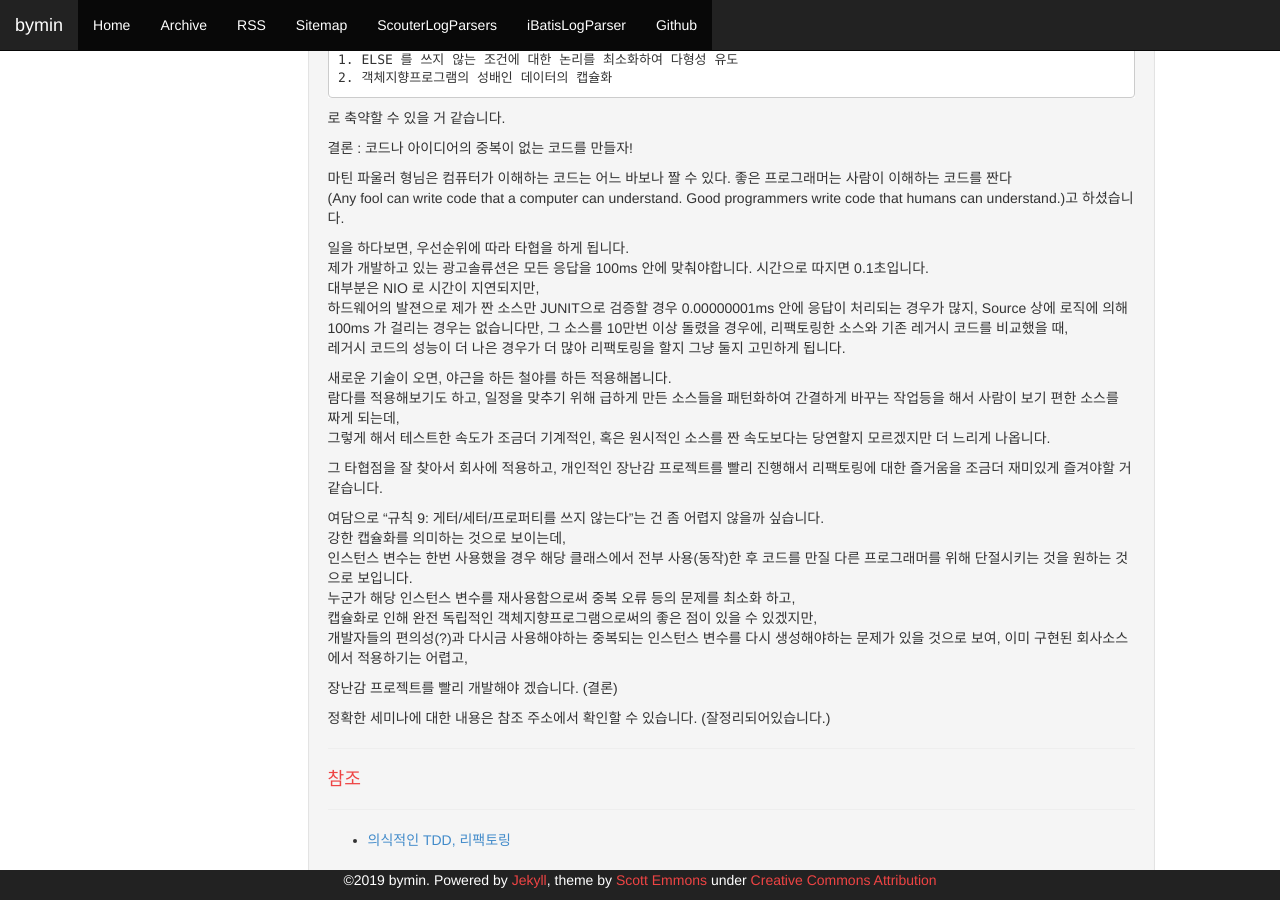
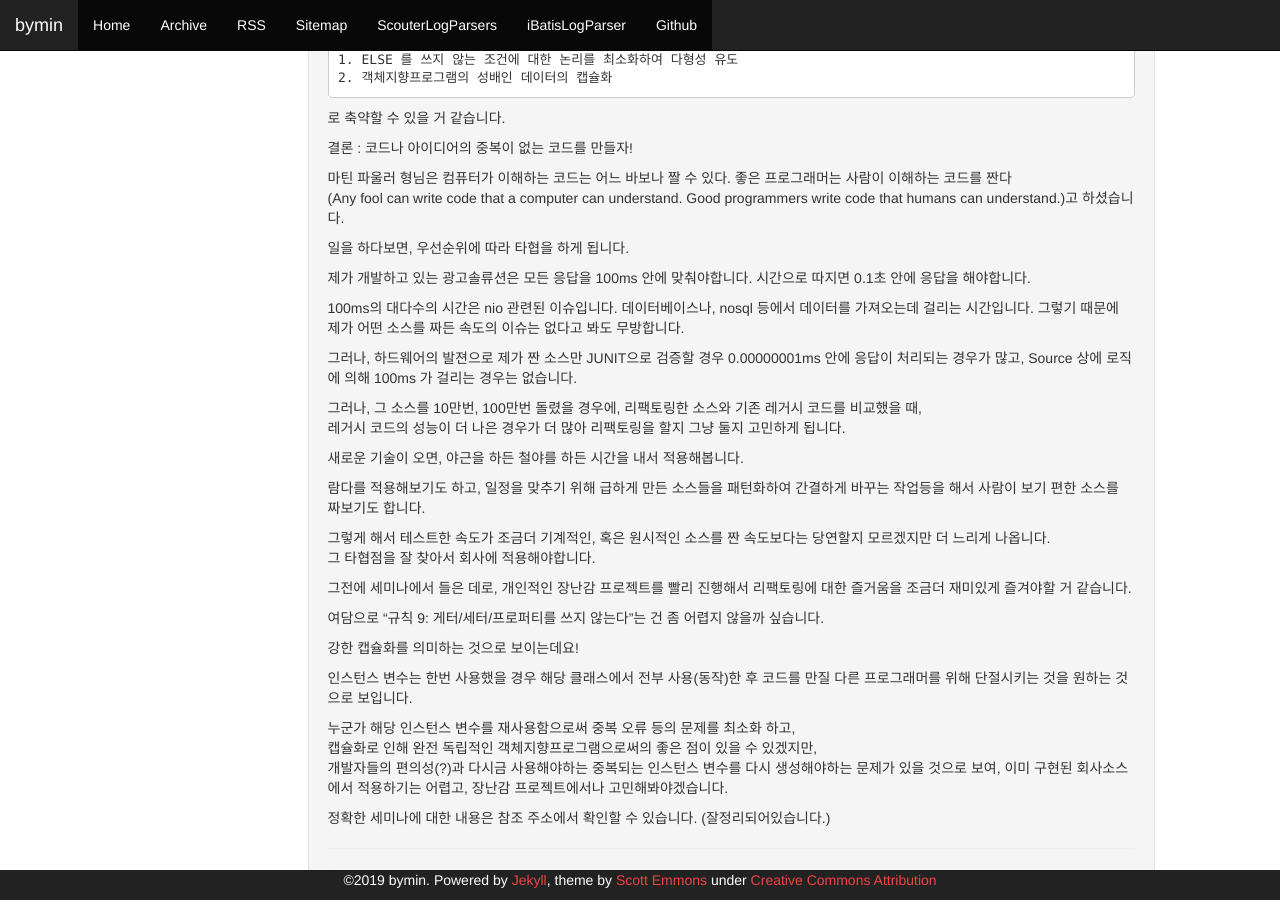
Before and after one commit to youngclown/youngclown.github.io, a Jekyll site: the page built from _posts/2019-04-26-baemin20190425.md, in a window 1280 px wide and 900 px high, scrolled down 951 px. Built offline with Jekyll 4.4.1, drawn with Linux system fonts in a browser that asks for light colours.

Commit message:
문구 가담듬기

```diff
--- a/_posts/2019-04-26-baemin20190425.md
+++ b/_posts/2019-04-26-baemin20190425.md
@@ -51,25 +51,40 @@ comments: true
 (Any fool can write code that a computer can understand. Good programmers write code that humans can understand.)고 하셨습니다.
 
 일을 하다보면, 우선순위에 따라 타협을 하게 됩니다.
-제가 개발하고 있는 광고솔류션은 모든 응답을 100ms 안에 맞춰야합니다. 시간으로 따지면 0.1초입니다.
-대부분은 NIO 로 시간이 지연되지만,
-하드웨어의 발젼으로 제가 짠 소스만 JUNIT으로 검증할 경우 0.00000001ms 안에 응답이 처리되는 경우가 많지, Source 상에 로직에 의해 100ms 가 걸리는 경우는 없습니다만, 그 소스를 10만번 이상 돌렸을 경우에, 리팩토링한 소스와 기존 레거시 코드를 비교했을 때,
+
+제가 개발하고 있는 광고솔류션은 모든 응답을 100ms 안에 맞춰야합니다.
+시간으로 따지면 0.1초 안에 응답을 해야합니다.
+
+100ms의 대다수의 시간은 nio 관련된 이슈입니다. 데이터베이스나, nosql 등에서 데이터를 가져오는데 걸리는 시간입니다.
+그렇기 때문에 제가 어떤 소스를 짜든 속도의 이슈는 없다고 봐도 무방합니다.
+
+그러나, 하드웨어의 발젼으로 제가 짠 소스만 JUNIT으로 검증할 경우 0.00000001ms 안에 응답이 처리되는 경우가 많고,
+Source 상에 로직에 의해 100ms 가 걸리는 경우는 없습니다.
+
+그러나, 그 소스를 10만번, 100만번 돌렸을 경우에, 리팩토링한 소스와 기존 레거시 코드를 비교했을 때,
 레거시 코드의 성능이 더 나은 경우가 더 많아 리팩토링을 할지 그냥 둘지 고민하게 됩니다.
 
-새로운 기술이 오면, 야근을 하든 철야를 하든 적용해봅니다.
-람다를 적용해보기도 하고, 일정을 맞추기 위해 급하게 만든 소스들을 패턴화하여 간결하게 바꾸는 작업등을 해서 사람이 보기 편한 소스를 짜게 되는데,
+새로운 기술이 오면, 야근을 하든 철야를 하든 시간을 내서 적용해봅니다.
+
+람다를 적용해보기도 하고,
+일정을 맞추기 위해 급하게 만든 소스들을 패턴화하여 간결하게 바꾸는 작업등을 해서 사람이 보기 편한 소스를 짜보기도 합니다.
+
 그렇게 해서 테스트한 속도가 조금더 기계적인, 혹은 원시적인 소스를 짠 속도보다는 당연할지 모르겠지만 더 느리게 나옵니다.
+그 타협점을 잘 찾아서 회사에 적용해야합니다.
 
-그 타협점을 잘 찾아서 회사에 적용하고, 개인적인 장난감 프로젝트를 빨리 진행해서 리팩토링에 대한 즐거움을 조금더 재미있게 즐겨야할 거 같습니다.
+그전에 세미나에서 들은 데로,
+개인적인 장난감 프로젝트를 빨리 진행해서 리팩토링에 대한 즐거움을 조금더 재미있게 즐겨야할 거 같습니다.
 
 여담으로 "규칙 9: 게터/세터/프로퍼티를 쓰지 않는다"는 건 좀 어렵지 않을까 싶습니다.
-강한 캡슐화를 의미하는 것으로 보이는데,
+
+강한 캡슐화를 의미하는 것으로 보이는데요!
+
 인스턴스 변수는 한번 사용했을 경우 해당 클래스에서 전부 사용(동작)한 후 코드를 만질 다른 프로그래머를 위해 단절시키는 것을 원하는 것으로 보입니다.
+
 누군가 해당 인스턴스 변수를 재사용함으로써 중복 오류 등의 문제를 최소화 하고,
 캡슐화로 인해 완전 독립적인 객체지향프로그램으로써의 좋은 점이 있을 수 있겠지만,
 개발자들의 편의성(?)과 다시금 사용해야하는 중복되는 인스턴스 변수를 다시 생성해야하는 문제가 있을 것으로 보여, 이미 구현된  회사소스에서 적용하기는 어렵고,
-
-장난감 프로젝트를 빨리 개발해야 겠습니다.  (결론)
+장난감 프로젝트에서나 고민해봐야겠습니다.
 
 정확한 세미나에 대한 내용은 참조 주소에서 확인할 수 있습니다.
 (잘정리되어있습니다.)
```
